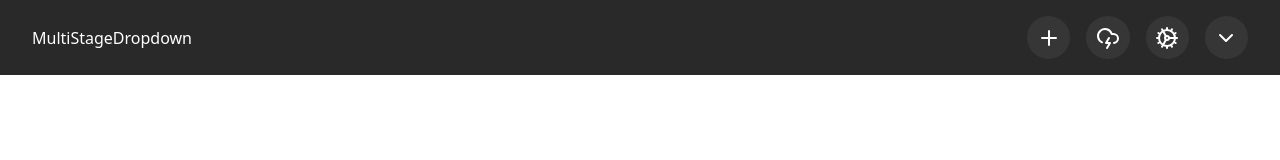
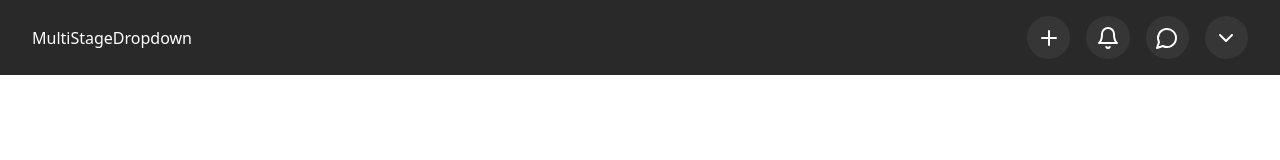
Before and after one commit to fagbenjaenoch/mini-frontend-projects, a React (Vite) app: page /multi-stage-dropdown in a window 1280 px wide. Shown: the top 160 px of the page. Built offline with nearby package versions, Linux system fonts and the light colour scheme.

Commit message:
setup new project

```diff
--- a/src/App.jsx
+++ b/src/App.jsx
@@ -15,7 +15,27 @@ const links = [
 		href: "/multi-stage-dropdown",
 		text: "Multi Stage Dropdown component",
 	},
+	{
+		href: "/major-hold-coin-clone",
+		text: "Major Hold Coin clone",
+	},
 ];
+
+function GithubIcon() {
+	return (
+		<svg
+			height="25"
+			aria-hidden="true"
+			viewBox="0 0 16 16"
+			version="1.1"
+			width="25"
+			data-view-component="true"
+			className="octicon octicon-mark-github v-align-middle color-fg-default"
+		>
+			<path d="M8 0c4.42 0 8 3.58 8 8a8.013 8.013 0 0 1-5.45 7.59c-.4.08-.55-.17-.55-.38 0-.27.01-1.13.01-2.2 0-.75-.25-1.23-.54-1.48 1.78-.2 3.65-.88 3.65-3.95 0-.88-.31-1.59-.82-2.15.08-.2.36-1.02-.08-2.12 0 0-.67-.22-2.2.82-.64-.18-1.32-.27-2-.27-.68 0-1.36.09-2 .27-1.53-1.03-2.2-.82-2.2-.82-.44 1.1-.16 1.92-.08 2.12-.51.56-.82 1.28-.82 2.15 0 3.06 1.86 3.75 3.64 3.95-.23.2-.44.55-.51 1.07-.46.21-1.61.55-2.33-.66-.15-.24-.6-.83-1.23-.82-.67.01-.27.38.01.53.34.19.73.9.82 1.13.16.45.68 1.31 2.69.94 0 .67.01 1.3.01 1.49 0 .21-.15.45-.55.38A7.995 7.995 0 0 1 0 8c0-4.42 3.58-8 8-8Z" />
+		</svg>
+	);
+}
 
 function App() {
 	return (
@@ -37,17 +57,7 @@ function App() {
 					className="mt-3"
 				>
 					<span className="sr-only">Github</span>
-					<svg
-						height="25"
-						aria-hidden="true"
-						viewBox="0 0 16 16"
-						version="1.1"
-						width="25"
-						data-view-component="true"
-						className="octicon octicon-mark-github v-align-middle color-fg-default"
-					>
-						<path d="M8 0c4.42 0 8 3.58 8 8a8.013 8.013 0 0 1-5.45 7.59c-.4.08-.55-.17-.55-.38 0-.27.01-1.13.01-2.2 0-.75-.25-1.23-.54-1.48 1.78-.2 3.65-.88 3.65-3.95 0-.88-.31-1.59-.82-2.15.08-.2.36-1.02-.08-2.12 0 0-.67-.22-2.2.82-.64-.18-1.32-.27-2-.27-.68 0-1.36.09-2 .27-1.53-1.03-2.2-.82-2.2-.82-.44 1.1-.16 1.92-.08 2.12-.51.56-.82 1.28-.82 2.15 0 3.06 1.86 3.75 3.64 3.95-.23.2-.44.55-.51 1.07-.46.21-1.61.55-2.33-.66-.15-.24-.6-.83-1.23-.82-.67.01-.27.38.01.53.34.19.73.9.82 1.13.16.45.68 1.31 2.69.94 0 .67.01 1.3.01 1.49 0 .21-.15.45-.55.38A7.995 7.995 0 0 1 0 8c0-4.42 3.58-8 8-8Z" />
-					</svg>
+					<GithubIcon />
 				</a>
 			</div>
 		</ThemeProvider>
--- a/src/main.jsx
+++ b/src/main.jsx
@@ -1,12 +1,14 @@
 import React from "react";
 import ReactDOM from "react-dom/client";
 import { createBrowserRouter, RouterProvider } from "react-router-dom";
+
+import "./index.css";
 import App from "./App.jsx";
-import "./index.css";
 import ErrorPage from "./ErrorPage.jsx";
 import ExampleBlogPage from "./pages/ExampleBlogPage/index.jsx";
 import Dropdown from "./pages/Dropdown/index.jsx";
 import MultiStageDropdown from "./pages/MultiStageDropdown/index.jsx";
+import MajorHoldCoinClone from "./pages/MajorHoldCoinClone/index.jsx";
 
 const router = createBrowserRouter([
 	{
@@ -29,6 +31,11 @@ const router = createBrowserRouter([
 		element: <MultiStageDropdown />,
 		errorElement: <ErrorPage />,
 	},
+	{
+		path: "/major-hold-coin-clone",
+		element: <MajorHoldCoinClone />,
+		errorElement: <ErrorPage />,
+	},
 ]);
 
 ReactDOM.createRoot(document.getElementById("root")).render(
--- a/src/pages/MultiStageDropdown/index.jsx
+++ b/src/pages/MultiStageDropdown/index.jsx
@@ -7,12 +7,14 @@ import {
 	ChevronDownIcon,
 	PlusIcon,
 	ChevronLeft,
+	MessageCircleIcon,
+	BellIcon
 } from "lucide-react";
 
 const navIcons = [
 	{ icon: PlusIcon, key: "PlusIcon" },
-	{ icon: CloudLightningIcon, key: "BoltIcon" },
-	{ icon: CogIcon, key: "CogIcon" },
+	{ icon: BellIcon, key: "PlusIcon" },
+	{ icon: MessageCircleIcon, key: "BoltIcon" },
 ];
 
 function NavIcon({ Icon }) {
```
